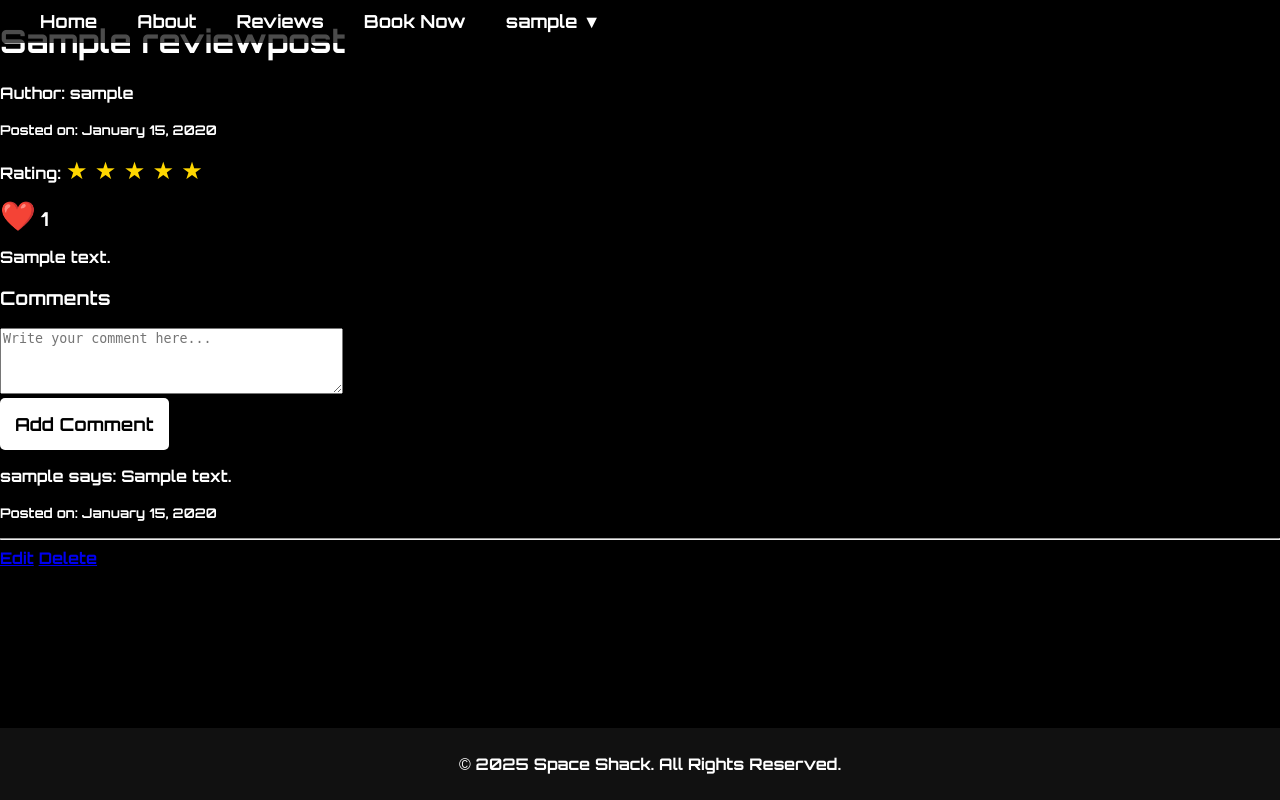
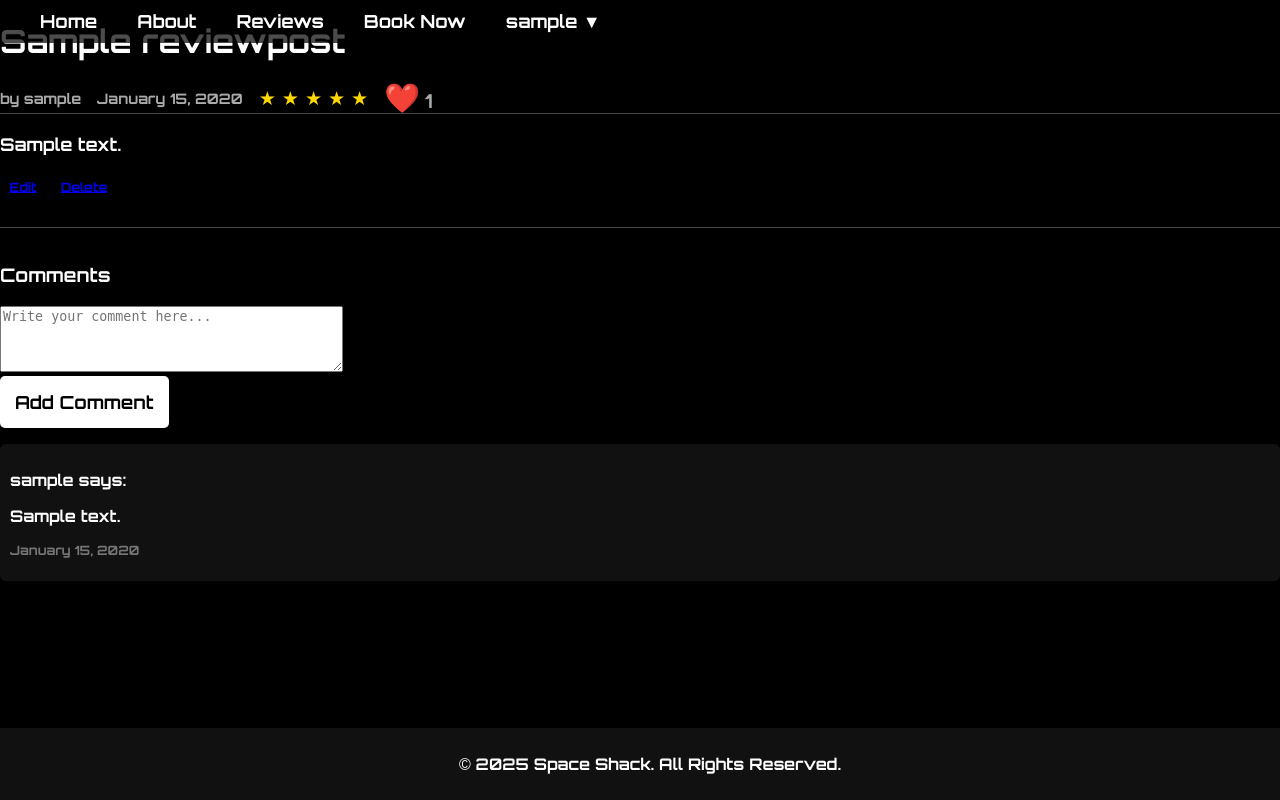
Before and after one commit to ccrd1711/space_shack, a Django app: page /reviews/1/ in a window 1280 px wide. Run offline with Django 4.2, Linux system fonts and the light colour scheme; a user stored in the database is signed in; tables that the repository leaves empty hold one stand-in row (values such as "Sample post").

Commit message:
Restyle individual review page with better layout splitting the original post and new comments

```diff
--- a/reviews/templates/reviews/review_detail.html
+++ b/reviews/templates/reviews/review_detail.html
@@ -1,31 +1,29 @@
-{% extends 'base.html' %}
-
+{% extends "base.html" %}
 {% load static %}
 
 {% block content %}
+<div class="review-detail-container">
 
-    <div class="review-detail-container">
-        <h1>{{ review.title }}</h1>
-        <p class="author"><strong>Author:</strong> {{ review.author }}</p>
-        <p class="date"><small>Posted on: {{ review.created_on|date:"F j, Y" }}</small></p>
-        <p><strong>Rating:</strong>
-            <span class="star-rating">
-                {% for i in "12345"|slice:":post.rating"|make_list %}
+    <!-- Review Header -->
+    <div class="review-header">
+        <h1 class="review-title">{{ review.title }}</h1>
+
+        <div class="review-meta">
+            <span class="review-author">by {{ review.author }}</span>
+            <span class="review-date">{{ review.created_on|date:"F j, Y" }}</span>
+            <span class="review-rating">
+                {% for i in "12345"|slice:":review.rating"|make_list %}
                     ★
                 {% endfor %}
             </span>
-        </p>
 
-        <div class="like-container">
+            <!-- Like Button -->
+            <div class="like-block">
                 {% if user.is_authenticated %}
                     <form method="POST" class="like-form">
                         {% csrf_token %}
                         <button type="submit" name="like" class="like-button">
-                        {% if user_liked %}
-                            ❤️
-                        {% else %}
-                            🤍
-                        {% endif %}
+                            {% if user_liked %}❤️{% else %}🤍{% endif %}
                         </button>
                         <span class="like-count">{{ total_likes }}</span>
                     </form>
@@ -34,14 +32,23 @@
                     <span class="like-count">{{ total_likes }}</span>
                 {% endif %}
             </div>
+        </div>
+    </div>
 
-
-
+    <!-- Review Content -->
     <div class="review-body">
         <p>{{ review.content }}</p>
     </div>
 
-        <!-- Comment Form -->
+    <!-- Edit/Delete (if owner) -->
+    {% if user == review.author %}
+        <div class="edit-delete-buttons">
+            <a href="{% url 'edit_review' review.id %}" class="btn small">Edit</a>
+            <a href="{% url 'delete_review' review.id %}" class="btn small">Delete</a>
+        </div>
+    {% endif %}
+
+    <!-- Comment Section -->
     <div class="comment-section">
         <h3>Comments</h3>
         <form method="POST">
@@ -49,28 +56,21 @@
             {{ form.body }}
             <button type="submit" class="btn">Add Comment</button>
         </form>
+
         <div class="comments-list">
+            {% if comments %}
                 {% for comment in comments %}
-                    <p><strong>{{ comment.author.username }}</strong> says: {{ comment.body }}</p>
-                    <p><small>Posted on: {{ comment.created_on|date:"F j, Y" }}</small></p>
-                    <hr>
-                {% empty %}
-                    <p>No comments yet.</p>
+                    <div class="comment">
+                        <p><strong>{{ comment.author.username }}</strong> says:</p>
+                        <p>{{ comment.body }}</p>
+                        <p class="comment-date">{{ comment.created_on|date:"F j, Y" }}</p>
+                    </div>
                 {% endfor %}
+            {% else %}
+                <p class="no-comments">No comments yet.</p>
+            {% endif %}
         </div>
     </div>
 
-        {% if user.is_authenticated %}
-            <div class="edit-delete-buttons">
-                <a href="{% url 'edit_review' review.id %}" class="btn">Edit</a>
-                <a href="{% url 'delete_review' review.id %}" class="btn">Delete</a>
-            </div>
-        {% endif %}
 </div>
 {% endblock %}
-    <footer>
-        <p>&copy; 2025 Space Shack</p>
-    </footer>
-
-</body>
-</html>
--- a/static/css/style.css
+++ b/static/css/style.css
@@ -193,44 +193,6 @@ footer {
     z-index: 1;
 }
 
-/* INDIVIDUAL REVIEWS PAGE WITH HEART */
-
-.like-container {
-    display: flex;
-    align-items: center;
-    gap: 8px;
-    margin: 10px 0;
-}
-
-.like-button {
-    all: unset;
-    font-size: 1.8rem;
-    cursor: pointer;
-    color: #ccc;
-    transition: color 0.3s ease;
-    display: inline-block;
-    line-height: 1;
-}
-
-.like-button:hover {
-    color: red;
-}
-
-.liked {
-    color: red;
-    cursor: default;
-}
-
-.like-count {
-    font-size: 1.2rem;
-}
-
-.star-rating {
-    color: gold;
-    font-size: 1.5rem;
-}
-
-
 /* READ MORE BUTTON */
 .read-more-link {
     color: white;
@@ -292,6 +254,104 @@ footer {
 .review-list-page hr {
     margin-top: 20px;
     border: 0.5px solid #ddd;
+}
+
+/* INDIVIDUAL REVIEWS PAGE WITH HEART */
+
+/*.like-container {
+    display: flex;
+    align-items: center;
+    gap: 8px;
+    margin: 10px 0;
+}*/
+
+.review-header {
+    border-bottom: 1px solid #444;
+    margin-bottom: 1rem;
+}
+
+.review-meta {
+    display: flex;
+    gap: 1rem;
+    font-size: 0.9rem;
+    color: #aaa;
+    flex-wrap: wrap;
+    align-items: center;
+}
+
+.review-rating {
+    color: gold;
+    font-size: 1.2rem;
+}
+
+.like-block {
+    display: flex;
+    align-items: center;
+    gap: 5px;
+}
+
+.like-button {
+    all: unset;
+    font-size: 1.8rem;
+    cursor: pointer;
+    color: #ccc;
+    transition: color 0.3s ease;
+    display: inline-block;
+    line-height: 1;
+}
+
+.like-button:hover {
+    color: red;
+}
+
+.liked {
+    color: red;
+}
+
+.like-count {
+    font-size: 1.2rem;
+}
+
+.review-body {
+    margin: 1rem 0;
+    font-size: 1.1rem;
+    line-height: 1.5;
+}
+
+.edit-delete-buttons {
+    margin-top: 10px;
+}
+
+.edit-delete-buttons .btn.small {
+    font-size: 0.8rem;
+    padding: 0.3rem 0.6rem;
+}
+
+.comment-section {
+    border-top: 1px solid #444;
+    margin-top: 2rem;
+    padding-top: 1rem;
+}
+
+.comments-list {
+    margin-top: 1rem;
+}
+
+.comment {
+    background-color: #111;
+    padding: 10px;
+    margin-bottom: 1rem;
+    border-radius: 6px;
+}
+
+.comment-date {
+    font-size: 0.8rem;
+    color: #777;
+}
+
+.no-comments {
+    font-style: italic;
+    color: #888;
 }
 
 /* BOOKING FORM PAGE STYLING */
```
Lines whose indentation alone changed are shown as unchanged.
